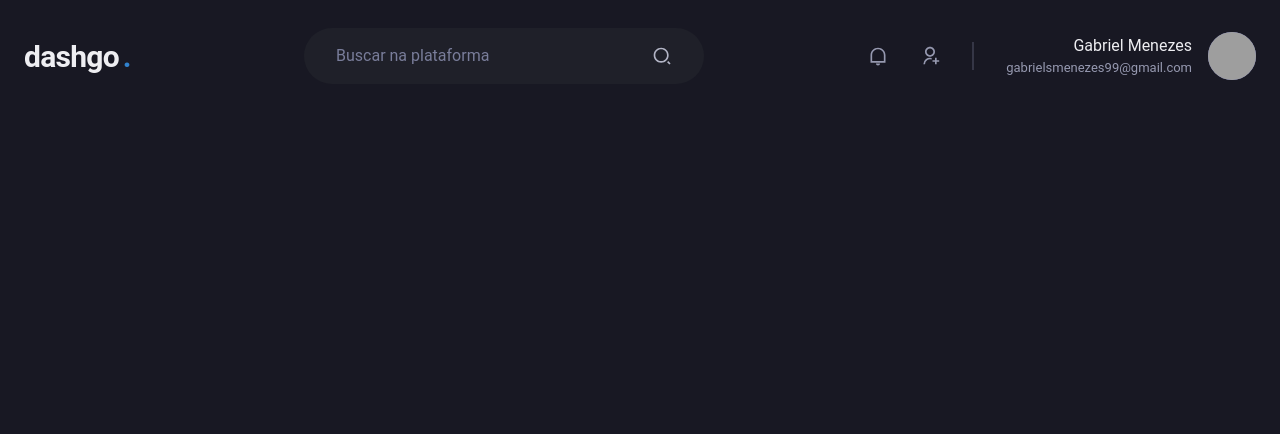
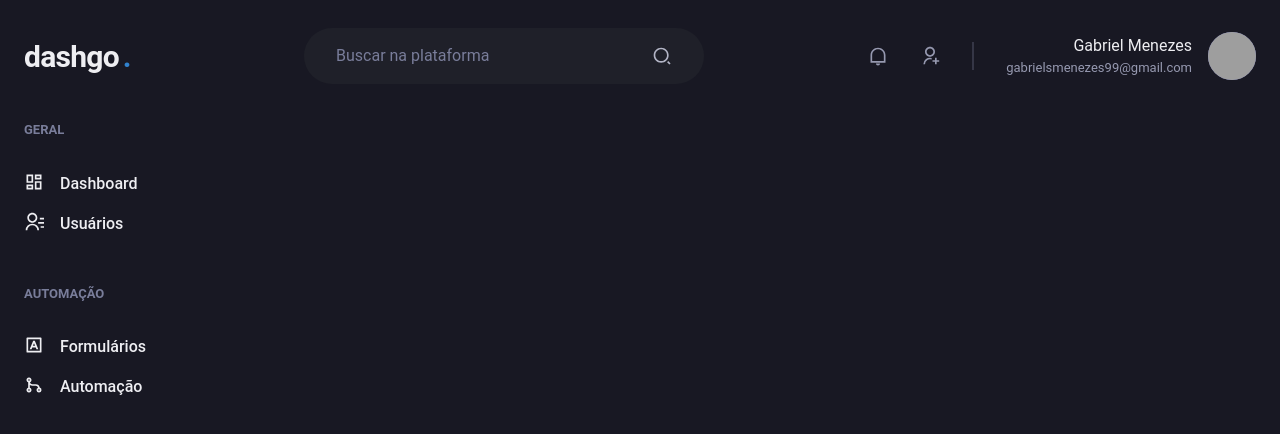
Before and after one commit to mnzsss/ignite-dashgo, a Next.js app: page /dashboard in a window 1280 px wide. Shown: the top 434 px of the page. Built offline with nearby package versions, Linux system fonts and the light colour scheme; grey boxes are pictures that could not be loaded.

Commit message:
chore: Sidebar component

```diff
--- a/src/components/Header.tsx
+++ b/src/components/Header.tsx
@@ -7,7 +7,16 @@
 
 export function Header() {
   return (
-    <Flex as="header" w="100%" maxW={1480} h="20" mt="4" align="center" px="6">
+    <Flex
+      as="header"
+      w="100%"
+      maxW={1480}
+      h="20"
+      mt="4"
+      align="center"
+      px="6"
+      mx="auto"
+    >
       <Text fontSize="3xl" fontWeight="bold" letterSpacing="tight" w="64">
         dashgo
         <Text as="span" color="blue.500" ml="1">
--- /dev/null
+++ b/src/components/Sidebar.tsx
@@ -0,0 +1,69 @@
+import { Box, Stack, Text, Link, Icon } from '@chakra-ui/react'
+import {
+  RiDashboardLine,
+  RiContactsLine,
+  RiInputMethodLine,
+  RiGitMergeLine
+} from 'react-icons/ri'
+
+export function Sidebar() {
+  return (
+    <Box as="aside" w="64" mr="8">
+      <Stack spacing="12" align="flex-start">
+        <Box>
+          <Text
+            fontWeight="bold"
+            fontSize="small"
+            color="gray.400"
+            textTransform="uppercase"
+          >
+            Geral
+          </Text>
+
+          <Stack spacing="4" mt="8" align="stretch">
+            <Link display="flex" align="center">
+              <Icon as={RiDashboardLine} fontSize="20" />
+              <Text ml="4" fontWeight="medium">
+                Dashboard
+              </Text>
+            </Link>
+
+            <Link display="flex" align="center">
+              <Icon as={RiContactsLine} fontSize="20" />
+              <Text ml="4" fontWeight="medium">
+                Usuários
+              </Text>
+            </Link>
+          </Stack>
+        </Box>
+
+        <Box>
+          <Text
+            fontWeight="bold"
+            fontSize="small"
+            color="gray.400"
+            textTransform="uppercase"
+          >
+            Automação
+          </Text>
+
+          <Stack spacing="4" mt="8" align="stretch">
+            <Link display="flex" align="center">
+              <Icon as={RiInputMethodLine} fontSize="20" />
+              <Text ml="4" fontWeight="medium">
+                Formulários
+              </Text>
+            </Link>
+
+            <Link display="flex" align="center">
+              <Icon as={RiGitMergeLine} fontSize="20" />
+              <Text ml="4" fontWeight="medium">
+                Automação
+              </Text>
+            </Link>
+          </Stack>
+        </Box>
+      </Stack>
+    </Box>
+  )
+}
--- a/src/components/index.ts
+++ b/src/components/index.ts
@@ -1,2 +1,3 @@
 export { Input } from './Form/Input'
 export { Header } from './Header'
+export { Sidebar } from './Sidebar'
--- a/src/pages/dashboard.tsx
+++ b/src/pages/dashboard.tsx
@@ -1,9 +1,15 @@
-import { Header } from '@components'
+import { Flex } from '@chakra-ui/react'
+
+import { Header, Sidebar } from '@components'
 
 export default function Dashboard() {
   return (
-    <>
+    <Flex direction="column" h="100vh">
       <Header />
-    </>
+
+      <Flex w="100%" my="6" maxW={1480} mx="auto" px="6">
+        <Sidebar />
+      </Flex>
+    </Flex>
   )
 }
```
